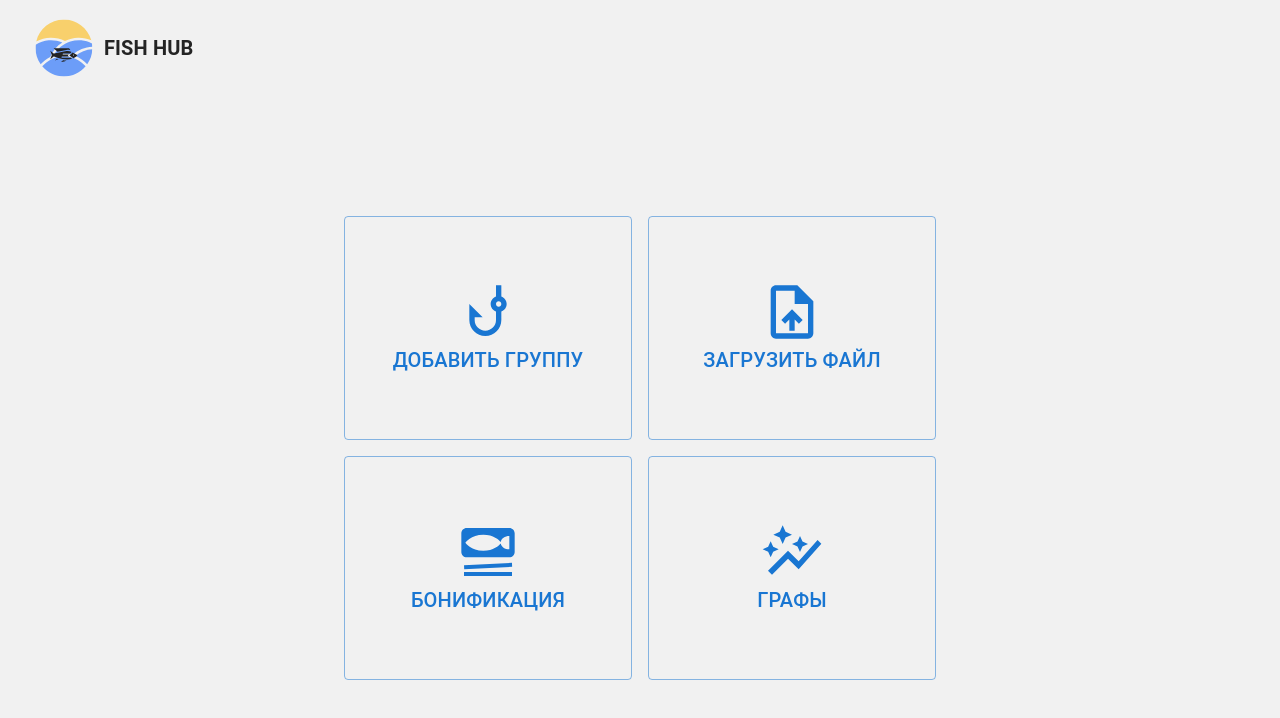
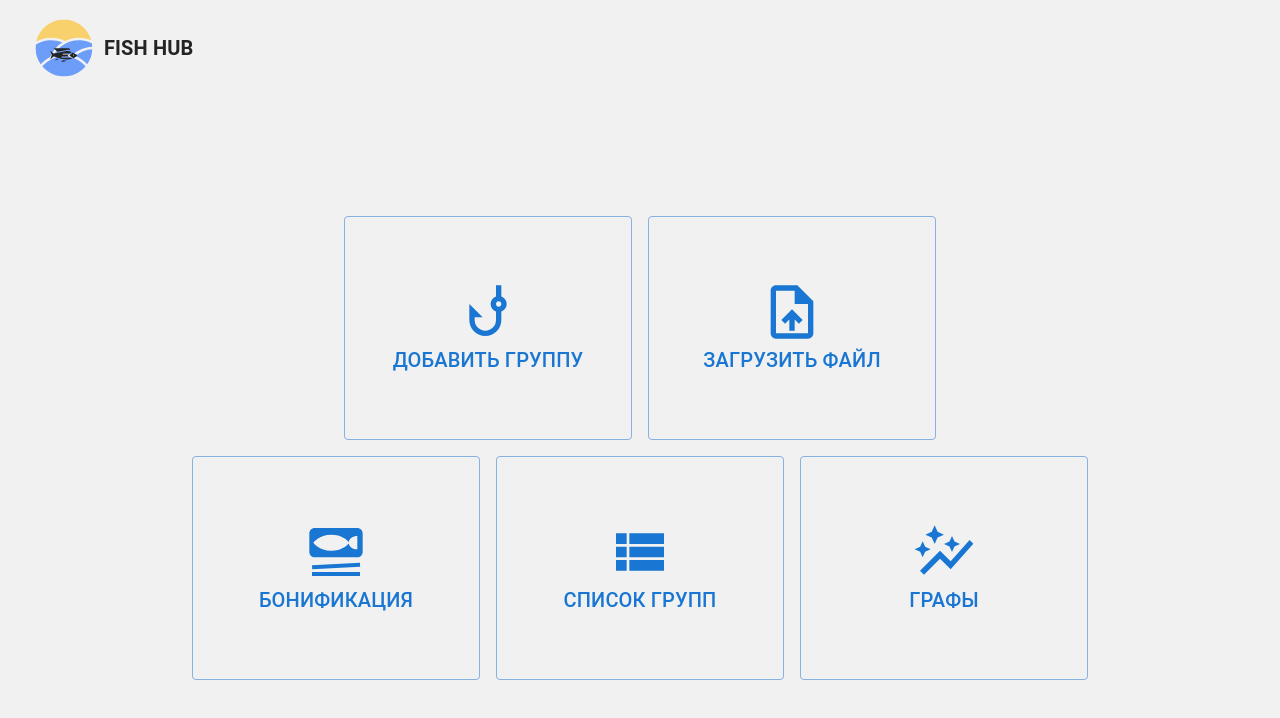
Before and after one commit to baddelo/AgroCode-hackathon-2024, a React (Vite) app in the folder frontend/: page / in a window 1280 px wide. Shown: the top 718 px of the page. Built offline with nearby package versions, Linux system fonts and the light colour scheme.

Commit message:
added list route, download excel generations

```diff
--- a/frontend/src/App.tsx
+++ b/frontend/src/App.tsx
@@ -10,7 +10,8 @@ import FormRoute from './routes/formRoute';
 import GraphRoute from './routes/graphRoute';
 import GroupRoute from './routes/groupRoute';
 import UploaderRoute from './routes/uploaderRoute';
-import GroupDownloadPage from './routes/groupDownloadRoute';
+import GroupDownloadRoute from './routes/groupDownloadRoute';
+import ListRoute from './routes/listRoute';
 
 function App() {
 	return (
@@ -22,7 +23,8 @@ function App() {
 					<Route path="/graph" element={<GraphRoute />} />
 					<Route path="/group" element={<GroupRoute />} />
 					<Route path="/uploader" element={<UploaderRoute />} />
-					<Route path="/download" element={<GroupDownloadPage />} />
+					<Route path="/download" element={<GroupDownloadRoute />} />
+					<Route path="/list" element={<ListRoute />} />
 					<Route path="*" element={<Navigate to="/" replace />} />
 				</Route>
 			</Routes>
--- a/frontend/src/components/Form/FormList.tsx
+++ b/frontend/src/components/Form/FormList.tsx
@@ -88,13 +88,13 @@ export const FormList: FC<IFormListProps> = ({
 			<Typography sx={{ textAlign: 'center' }} variant="h5">
         Рыба №{index + 1}
 			</Typography>
-			<FormControl>
+			{/* <FormControl>
 				<InputLabel>Идентификатор</InputLabel>
 				<Input
 					{...register(`fishes.${index}.id`)}
 					error={Boolean(currentErrors?.id?.type)}
 				/>
-			</FormControl>
+			</FormControl> */}
 
 			<FormControl>
 				<InputLabel>Вес</InputLabel>
--- a/frontend/src/components/FormGroup/FormGroup.tsx
+++ b/frontend/src/components/FormGroup/FormGroup.tsx
@@ -113,7 +113,7 @@ export const FormGroup: FC<IFormGroupProps> = () => {
 				boxShadow="0px 4px 4px rgba(0, 0, 0, 0.25)"
 			>
 				<FormControl>
-					<InputLabel>Идентификатор</InputLabel>
+					<InputLabel>Номер группы</InputLabel>
 
 					<Controller
 						name={'id'}
--- a/frontend/src/components/Table/Table.tsx
+++ b/frontend/src/components/Table/Table.tsx
@@ -5,6 +5,7 @@ import { toast } from 'react-toastify';
 import axios from 'axios';
 import { useAppDispatch, useAppSelector } from '../../store';
 import { setFishes } from '../../features/table/reducer.ts';
+import { useNavigate } from 'react-router-dom';
 
 const columns: GridColDef[] = [
 	{ field: 'id', headerName: 'ID', type: 'string', width: 110 },
@@ -113,6 +114,7 @@ const onOnePage = 15;
 
 export const Table: FC = () => {
 	const dispatch = useAppDispatch();
+	const navigate = useNavigate();
 
 	const fishesStore = useAppSelector((s) => s.table.fishes);
 
@@ -146,7 +148,7 @@ export const Table: FC = () => {
 				/>
 			</Box>
 			<Button
-				href="http://87.251.79.100:8080/api/v1/excel/download/by-group"
+				onClick={() => navigate('/download')}
 				variant="contained"
 				sx={{ mt: 2 }}
 			>
--- a/frontend/src/features/download/index.tsx
+++ b/frontend/src/features/download/index.tsx
@@ -93,7 +93,7 @@ function Download() {
 					))}
 				</Select>
 			</FormControl>
-
+			<Box sx={{ display: 'flex', flexDirection: 'column', gap: 1, justifyContent: 'space-between' }}>
 				<Button
 					variant="contained"
 					color="primary"
@@ -102,6 +102,14 @@ function Download() {
 				>
 					Скачать файл
 				</Button>
+				<Button
+					href="http://87.251.79.100:8080/api/v1/excel/download/generations"
+					variant="contained"
+					color="primary"
+				>
+					Скачать файл поколений
+				</Button>
+			</Box>
 		</Box>
 	);
 }
--- a/frontend/src/features/main/components/mainBlock/index.tsx
+++ b/frontend/src/features/main/components/mainBlock/index.tsx
@@ -4,6 +4,7 @@ import MainGroup from '../mainGroup';
 import MainUploader from '../mainUploader';
 import MainForm from '../mainForm';
 import MainGraph from '../mainGraph';
+import MainList from '../mainList';
 
 function MainBlock() {
 	return (
@@ -26,6 +27,7 @@ function MainBlock() {
 				gap='1rem'
 			>
 				<MainForm />
+				<MainList />
 				<MainGraph />
 			</Box>
 		</>
--- /dev/null
+++ b/frontend/src/features/main/components/mainList/index.tsx
@@ -0,0 +1,29 @@
+import { useNavigate } from 'react-router-dom';
+
+import { Button, Typography } from '@mui/material';
+import ViewListIcon from '@mui/icons-material/ViewList';
+
+function MainList() {
+	const navigate = useNavigate();
+
+	return (
+		<Button
+			variant="outlined"
+			sx={{
+				display: 'flex',
+				flexDirection: 'column',
+				alignItems: 'center',
+				p: 2,
+				textAlign: 'center',
+				height: '14rem',
+				width: '18rem'
+			}}
+			onClick={() => navigate('/list')}
+		>
+			<ViewListIcon color='primary' sx={{ width: '64px', height: '64px' }} />
+			<Typography variant="h6" color="primary">Список групп</Typography>
+		</Button>
+	);
+}
+
+export default MainList;
--- a/frontend/src/routes/graphRoute/index.tsx
+++ b/frontend/src/routes/graphRoute/index.tsx
@@ -1,11 +1,9 @@
 import { Box } from '@mui/material';
-import { Table } from '../../components';
 // import Tree from '../../features/tree';
 
 function GraphPage() {
 	return (
 		<Box display="flex" flexDirection="column" alignItems="center" p='32px'>
-			<Table />
 			{/* <Tree /> */}
 		</Box>
 	);
--- a/frontend/src/routes/groupDownloadRoute/index.tsx
+++ b/frontend/src/routes/groupDownloadRoute/index.tsx
@@ -1,7 +1,7 @@
 import { Box } from '@mui/material';
 import Download from '../../features/download';
 
-function GroupDownloadPage() {
+function GroupDownloadRoute() {
 	return (
 		<Box display="flex" flexDirection="column" justifyContent='center' alignItems="center" gap="50px" padding="16px">
 			<Download />
@@ -9,4 +9,4 @@ function GroupDownloadPage() {
 	);
 }
 
-export default GroupDownloadPage;
+export default GroupDownloadRoute;
--- /dev/null
+++ b/frontend/src/routes/listRoute/index.tsx
@@ -0,0 +1,17 @@
+import { Box } from '@mui/material';
+import { Table } from '../../components';
+
+function ListRoute() {
+	return (
+		<Box
+			display="flex"
+			flexDirection="column"
+			alignItems="center"
+			p='32px'
+		>
+			<Table />
+		</Box>
+	);
+}
+
+export default ListRoute;
```
Lines whose indentation alone changed are shown as unchanged.
